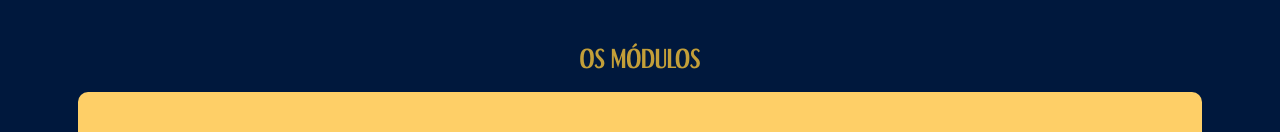
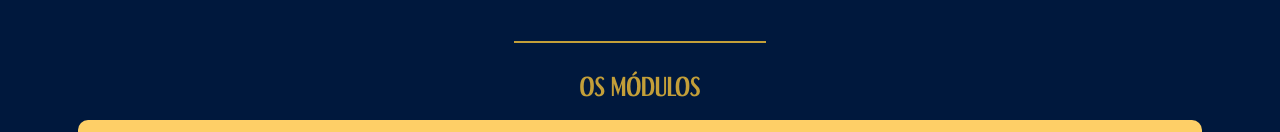
Before and after one commit to fid3lles/jornada-do-escritor, a plain HTML site: page index.html in a window 1280 px wide. Shown: the part 1254-1386 px from the top of the page. Drawn offline with nearby package versions, Linux system fonts and the light colour scheme; a script that the page names is missing.

Commit message:
feature: adding separator between module and welcome wrapper

```diff
--- a/assets/css/style.css
+++ b/assets/css/style.css
@@ -57,6 +57,7 @@ body {
         align-items: center;
         justify-content: center;
         width: 100%;
+        margin-bottom: 30px;
 
         .logo {
             display: flex;
@@ -146,7 +147,6 @@ body {
         align-items: center;
         justify-content: center;
         width: 100%;
-        margin-top: 20px;
         margin-bottom: 40px;
 
         .modules-title-wrapper {
--- a/index.html
+++ b/index.html
@@ -44,6 +44,7 @@
                 </div>
             </div>
         </section>
+        <hr>
         <section class="modules-wrapper">
             <div class="modules-title-wrapper">
                 <h1>os módulos</h1>
```
